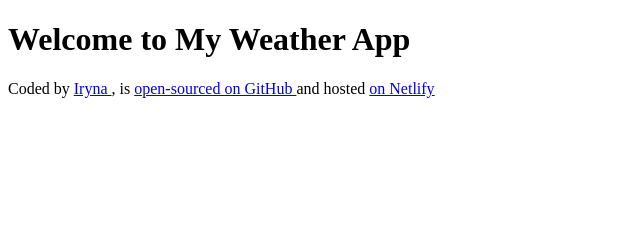
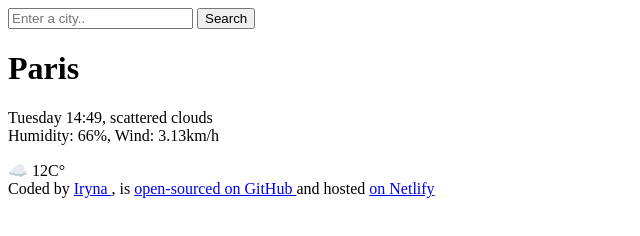
Before and after one commit to IrynaKhandoniak/my-weather-app, a plain HTML site: page index.html in a window 1280 px wide. Shown: the whole page, without its empty margins (0-640 px from the left). Drawn offline with Linux system fonts and the light colour scheme.

Commit message:
updated html

```diff
--- a/index.html
+++ b/index.html
@@ -6,7 +6,23 @@
     <title>Welcome to my App</title>
 </head>
 <body>
-    <h1>Welcome to My Weather App</h1>
+    <header>
+        <form>
+            <input type="search" placeholder="Enter a city.." required />
+            <input type="submit" value="Search" />
+        </form>
+    </header>
+    <div>
+    <h1>Paris</h1>
+    <p>
+        Tuesday 14:49, scattered clouds
+        <br />
+        Humidity: 66%, Wind: 3.13km/h
+    </p>
+    </div>
+    <div>
+    ☁️ 12C°
+    </div>
     <footer>Coded by
         <a href="https://github.com/IrynaKhandoniak" target="_blank"> Iryna </a>, is
         <a href="https://github.com/IrynaKhandoniak/my-weather-app"> open-sourced on GitHub </a>and hosted
```
